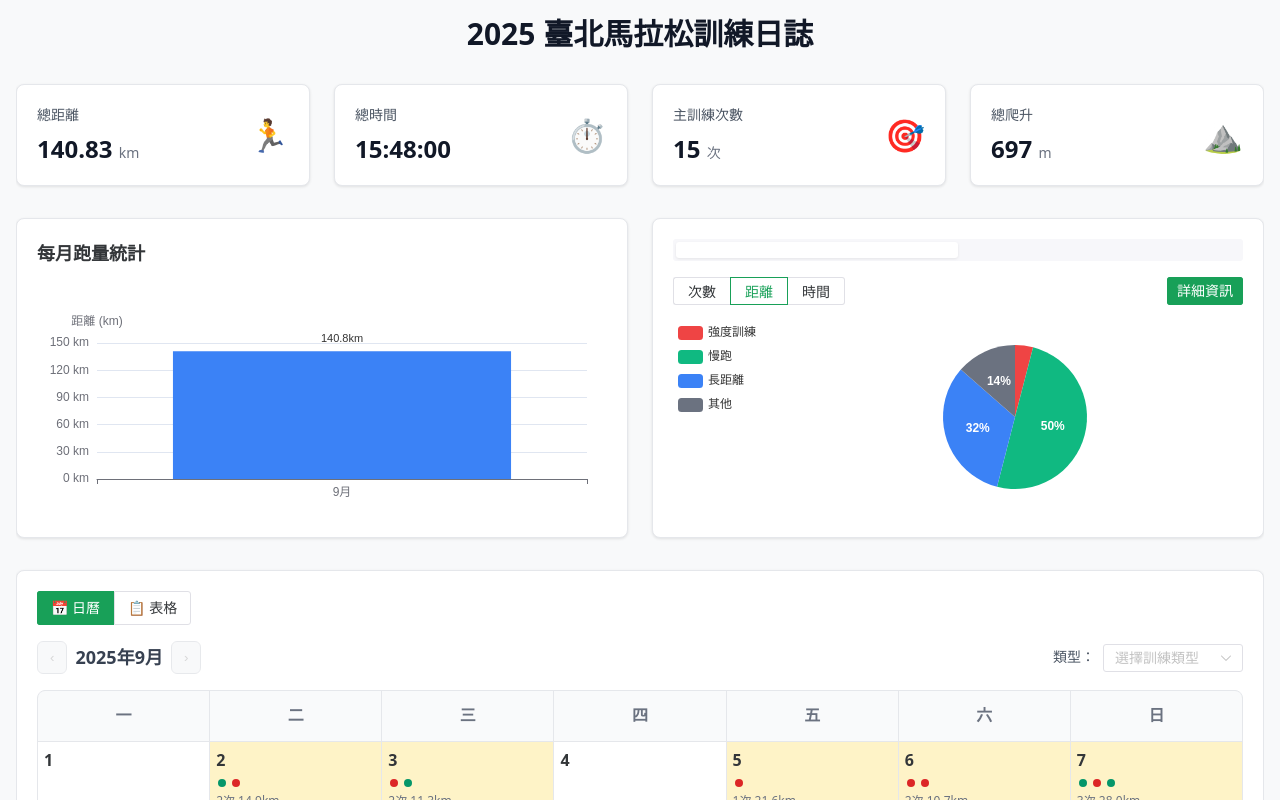
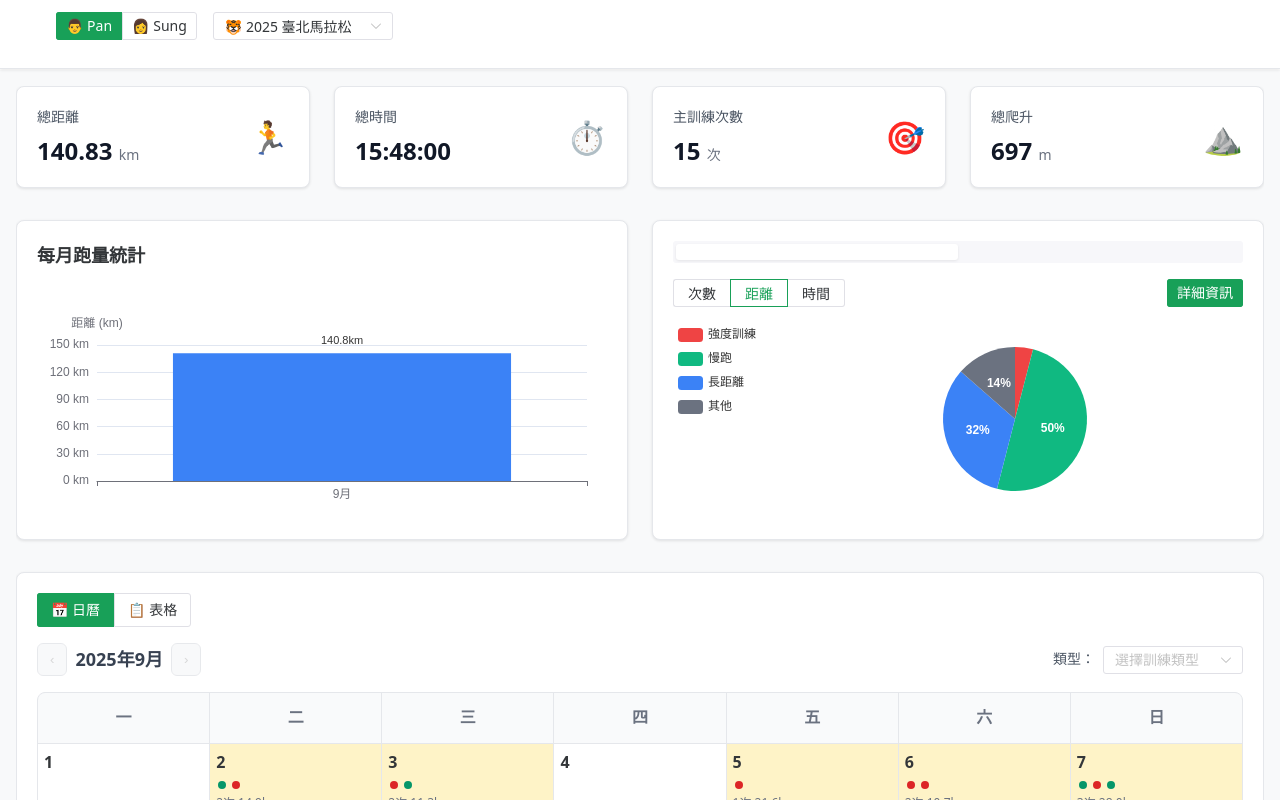
Before and after one commit to goodispeter/training-record, a Vue app: page /pan/taipei in a window 1280 px wide. Shown: the top 800 px of the page. Built offline with nearby package versions, Linux system fonts and the light colour scheme.

Commit message:
add navbar

```diff
--- a/src/App.vue
+++ b/src/App.vue
@@ -1,14 +1,28 @@
 <template>
   <n-config-provider>
     <n-global-style />
-    <router-view />
-    <Footer />
+    <div class="app-layout">
+      <NavBar />
+      <main class="main-content">
+        <router-view />
+      </main>
+      <Footer />
+    </div>
   </n-config-provider>
 </template>
 
 <script setup lang="ts">
-import { NConfigProvider, NGlobalStyle, NLayout, NLayoutContent } from 'naive-ui'
+import { NConfigProvider, NGlobalStyle } from 'naive-ui'
+import NavBar from '@/components/NavBar.vue'
 import Footer from '@/components/Footer.vue'
 </script>
 
-<style scoped></style>
+<style scoped>
+.app-layout {
+  min-height: 100vh;
+}
+
+.main-content {
+  padding-top: 70px; /* 給 NavBar 留出空間，避免內容被遮住 */
+}
+</style>
--- /dev/null
+++ b/src/components/NavBar.vue
@@ -0,0 +1,59 @@
+<template>
+  <nav class="navbar">
+    <div class="navbar-container">
+      <PersonTargetSwitcher v-if="person && target" :person="person" :target="target" />
+    </div>
+  </nav>
+</template>
+
+<script setup lang="ts">
+import { computed } from 'vue'
+import { useRoute } from 'vue-router'
+import PersonTargetSwitcher from './PersonTargetSwitcher.vue'
+
+const route = useRoute()
+
+// 從路由參數取得 person 和 target
+const person = computed(() => route.params.person as string)
+const target = computed(() => route.params.target as string)
+</script>
+
+<style scoped>
+.navbar {
+  position: fixed;
+  top: 0;
+  left: 0;
+  right: 0;
+  width: 100%;
+  z-index: 100;
+  background: rgba(255, 255, 255, 0.95);
+  border-bottom: 1px solid #e5e7eb;
+  box-shadow: 0 1px 3px rgba(0, 0, 0, 0.1);
+  backdrop-filter: blur(10px);
+  -webkit-backdrop-filter: blur(10px);
+}
+
+.navbar-container {
+  max-width: 1200px;
+  margin: 0 auto;
+  padding: 0.75rem 1rem;
+  display: flex;
+  justify-content: space-between;
+  align-items: center;
+}
+
+.navbar-brand {
+  flex-shrink: 0;
+}
+
+.brand-title {
+  font-size: 1.25rem;
+  font-weight: 600;
+  color: #1f2937;
+  margin: 0;
+}
+
+.navbar-controls {
+  flex-shrink: 0;
+}
+</style>
--- /dev/null
+++ b/src/components/PersonTargetSwitcher.vue
@@ -0,0 +1,77 @@
+<template>
+  <div class="flex flex-wrap gap-4 mb-4">
+    <n-button-group>
+      <n-button
+        v-for="(config, personKey) in PERSON_CONFIG"
+        :key="personKey"
+        :type="currentPerson === personKey ? 'primary' : 'default'"
+        @click="switchPerson(personKey)"
+        size="small"
+      >
+        {{ config.emoji }} {{ config.displayName }}
+      </n-button>
+    </n-button-group>
+    <n-select
+      :value="currentTarget"
+      @update:value="switchTarget"
+      :options="targetOptions"
+      size="small"
+      style="width: 180px"
+    />
+  </div>
+</template>
+
+<script setup lang="ts">
+import { computed } from 'vue'
+import { NSelect, NButtonGroup, NButton } from 'naive-ui'
+import { useRouter } from 'vue-router'
+import {
+  getAvailableTargets,
+  getTargetDisplayName,
+  hasTarget,
+  PERSON_CONFIG,
+} from '@/utils/personTargetConfig'
+
+interface Props {
+  person: string
+  target: string
+}
+
+const props = defineProps<Props>()
+const router = useRouter()
+
+// 當前選中的人員和目標
+const currentPerson = computed(() => props.person)
+const currentTarget = computed(() => props.target)
+
+// 目標選項（根據當前人員動態調整）
+const targetOptions = computed(() => {
+  const availableTargets = getAvailableTargets(currentPerson.value)
+  return availableTargets.map((target) => ({
+    label: getTargetDisplayName(target),
+    value: target,
+  }))
+})
+
+// 切換人員
+const switchPerson = async (newPerson: string) => {
+  if (newPerson !== props.person) {
+    let newTarget = props.target
+
+    // 檢查新人員是否有當前目標，如果沒有則使用第一個可用目標
+    if (!hasTarget(newPerson, props.target)) {
+      const availableTargets = getAvailableTargets(newPerson)
+      newTarget = availableTargets[0] || 'taipei' // 如果沒有可用目標，回退到 taipei
+    }
+
+    await router.push(`/${newPerson}/${newTarget}`)
+  }
+}
+
+// 切換目標地點
+const switchTarget = async (newTarget: string) => {
+  if (newTarget !== props.target) {
+    await router.push(`/${props.person}/${newTarget}`)
+  }
+}
+</script>
--- a/src/components/TrainingCalendar.vue
+++ b/src/components/TrainingCalendar.vue
@@ -119,7 +119,7 @@
 </template>
 
 <script setup lang="ts">
-import { ref, computed, onMounted } from 'vue'
+import { ref, computed, onMounted, watch } from 'vue'
 import { NTag, NModal, NSelect } from 'naive-ui'
 import type { SelectOption } from 'naive-ui'
 import type { TrainingRecord } from '@/types/training'
@@ -445,6 +445,15 @@ const goToNextRecord = () => {
   }
 }
 
+// 監聽 records 變化，當切換人員/目標時重新導航到合適的月份
+watch(
+  () => props.records,
+  () => {
+    navigateToValidMonth()
+  },
+  { immediate: true },
+)
+
 onMounted(() => {
   navigateToValidMonth()
 })
--- a/src/components/TrainingTable.vue
+++ b/src/components/TrainingTable.vue
@@ -114,6 +114,19 @@ watch(selectedTrainingType, (newValue) => {
     selectedMainType.value = 'main'
   }
 })
+
+// 監聽 records 變化，當切換人員/目標時重置所有篩選條件
+watch(
+  () => props.records,
+  () => {
+    // 重置所有篩選條件為預設值
+    selectedMonth.value = ''
+    selectedMainType.value = 'main'
+    selectedTrainingType.value = ''
+    selectedIntensityType.value = ''
+  },
+  { deep: true },
+)
 
 // Month options
 const monthOptions = computed<SelectOption[]>(() => {
--- /dev/null
+++ b/src/utils/personTargetConfig.ts
@@ -0,0 +1,58 @@
+// 人員和目標的設定檔
+export interface PersonConfig {
+  displayName: string
+  emoji: string
+  targets: string[]
+}
+
+export interface TargetConfig {
+  displayName: string
+  emoji: string
+}
+
+// 人員設定
+export const PERSON_CONFIG: Record<string, PersonConfig> = {
+  pan: {
+    displayName: 'Pan',
+    emoji: '👨',
+    targets: ['taipei', 'sydney'],
+  },
+  sung: {
+    displayName: 'Sung',
+    emoji: '👩',
+    targets: ['taipei'],
+  },
+}
+
+// 目標設定
+export const TARGET_CONFIG: Record<string, TargetConfig> = {
+  taipei: {
+    displayName: '2025 臺北馬拉松',
+    emoji: '🐯',
+  },
+  sydney: {
+    displayName: '2025 雪梨馬拉松',
+    emoji: '🐨',
+  },
+}
+
+// 輔助函數：取得人員的可用目標
+export const getAvailableTargets = (person: string): string[] => {
+  return PERSON_CONFIG[person]?.targets || []
+}
+
+// 輔助函數：取得目標顯示名稱
+export const getTargetDisplayName = (target: string): string => {
+  const config = TARGET_CONFIG[target]
+  return config ? `${config.emoji} ${config.displayName}` : target
+}
+
+// 輔助函數：取得人員顯示名稱
+export const getPersonDisplayName = (person: string): string => {
+  return PERSON_CONFIG[person]?.displayName || person
+}
+
+// 輔助函數：檢查人員是否有某個目標
+export const hasTarget = (person: string, target: string): boolean => {
+  return getAvailableTargets(person).includes(target)
+}
--- a/src/views/TrainingDashboard.vue
+++ b/src/views/TrainingDashboard.vue
@@ -1,9 +1,6 @@
 <template>
   <div class="dashboard-container">
     <div class="dashboard-content">
-      <div class="dashboard-header">
-        <h1 class="text-3xl font-bold text-gray-900 mb-2">{{ target }}訓練日誌</h1>
-      </div>
       <div class="summary-cards-grid">
         <SummaryCard title="總距離" :value="trainingData?.totalDistance" unit="km" icon="🏃" />
         <SummaryCard title="總時間" :value="trainingData?.totalMovingTime" unit="" icon="⏱️" />
```
